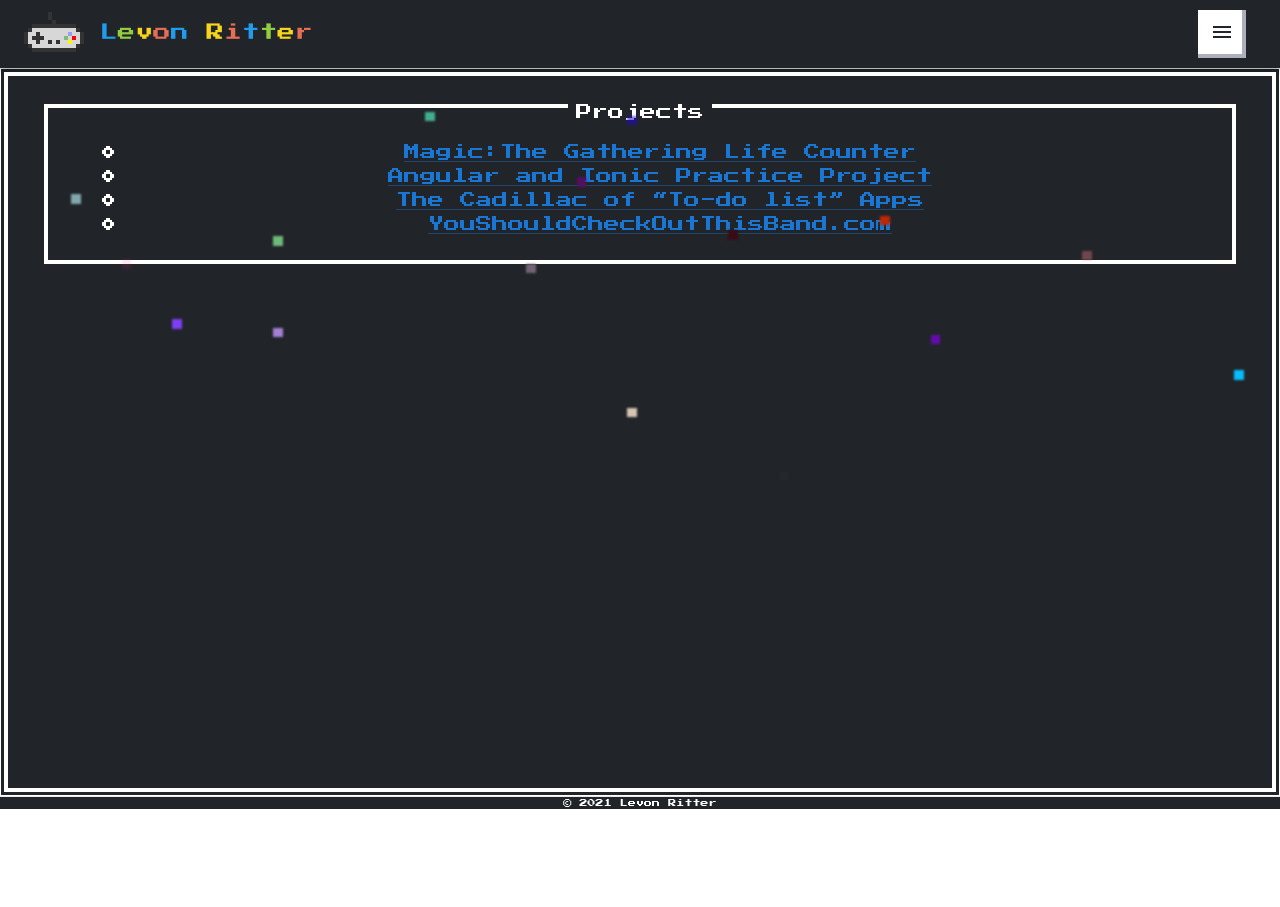
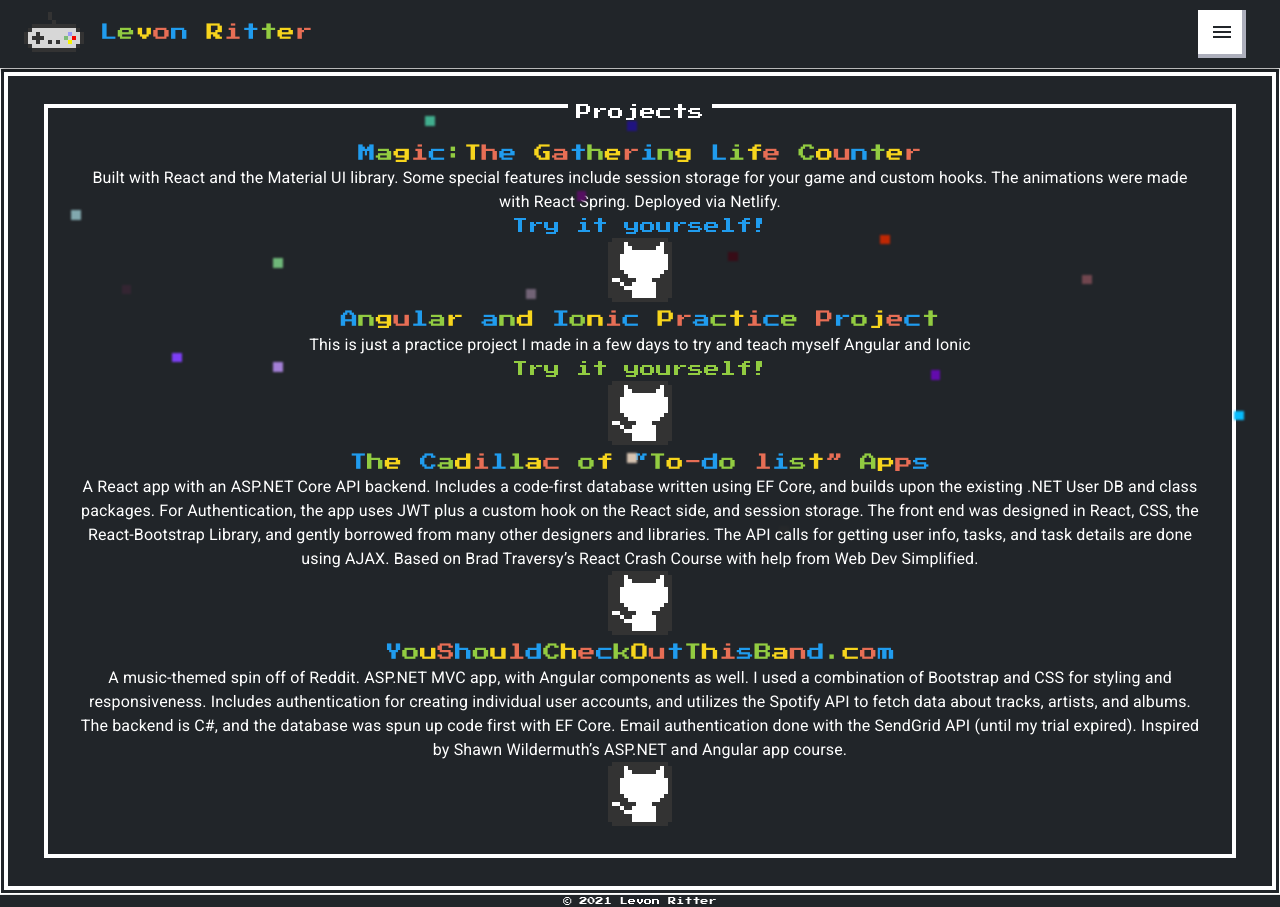
Before and after one commit to lritter79/my-portfolio, a Next.js app: page /projects in a window 1280 px wide. Before the commit the page ends 809 px from the top, so only its background shows below. Built offline with nearby package versions, Linux system fonts and the light colour scheme.

Commit message:
edited projects page format

```diff
--- a/components/Project.js
+++ b/components/Project.js
@@ -1,17 +1,27 @@
 import React from "react";
 import RainbowSpans from "./RainbowSpans";
 import { Typography } from "@mui/material";
+import { colorArr } from "../data/colorArray";
 
-const Project = ({ project }) => {
+const Project = ({ project, index }) => {
   return (
     <div>
-      <a href={project.siteUrl ? project.siteUrl : project.repoUrl}>
-        <RainbowSpans word={project.name} />
-      </a>
+      <RainbowSpans word={project.name} />
       <Typography>{project.description}</Typography>
-      <a title="GitHub" href={project.repoUrl}>
-        <i className="nes-icon github is-large"></i>
-      </a>
+
+      {project?.siteUrl &&
+        <a href={project.siteUrl}
+        style={{
+          color: colorArr[(index  % 4)],
+          fontFamily: '"Press Start 2P", sans-serif',
+        }}
+        >Try it yourself!</a>
+      }
+      <div>
+        <a title="GitHub" href={project.repoUrl}>
+          <i className="nes-icon github is-large"></i>
+        </a>
+      </div>
     </div>
   );
 };
--- a/pages/projects/index.js
+++ b/pages/projects/index.js
@@ -2,11 +2,13 @@
 import { portfolioArray } from "../../data/portfolioArray";
 import { Link } from "@mui/material";
 import NesContainer from "../../components/NesContainer";
+import Project from "../../components/Project";
 
 const projects = () => {
   console.log(portfolioArray);
   return (
     <NesContainer title="Projects">
+      {/*
       <ul className="nes-list is-circle">
         {portfolioArray.map((project, i) => (
           <li style={{ wordBreak: "break-all" }} key={i}>
@@ -14,6 +16,11 @@
           </li>
         ))}
       </ul>
+      */}
+      {portfolioArray.map((project, i) => (
+          <Project project={project} index={i}></Project>
+        ))}
+
     </NesContainer>
   );
 };
```
